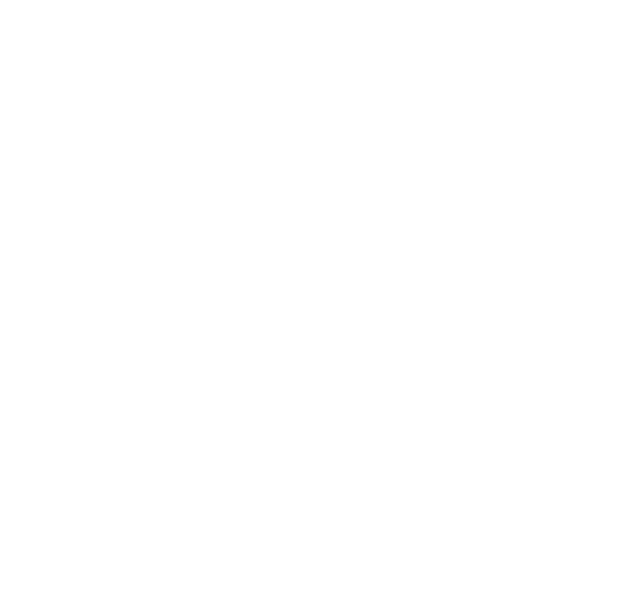
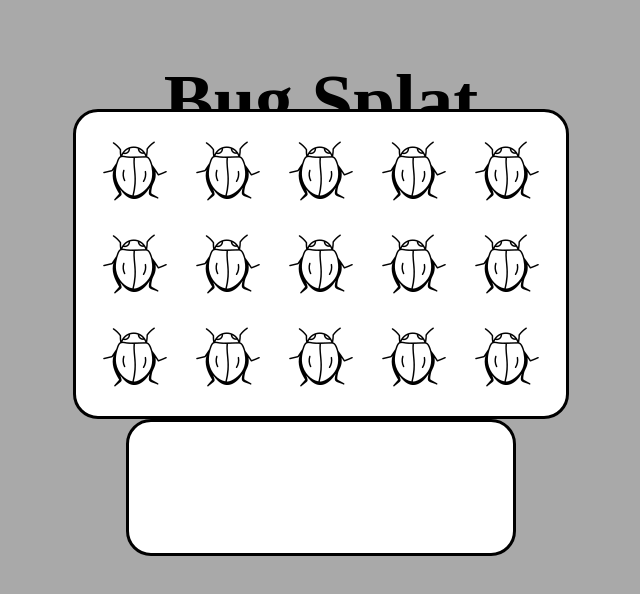
Before and after one commit to shenjamin1/JS4-Project, a plain HTML site: page index.html in a window 1280 px wide. Shown: the whole page, without its empty margins (319-959 px from the left). Drawn offline with Linux system fonts and the light colour scheme.

Commit message:
Add files via upload

```diff
--- a/index.html
+++ b/index.html
@@ -1,12 +1,122 @@
 <!DOCTYPE html>
 <html lang="en">
+
 <head>
     <meta charset="UTF-8">
     <meta http-equiv="X-UA-Compatible" content="IE=edge">
     <meta name="viewport" content="width=device-width, initial-scale=1.0">
     <title> Bug Splat </title>
+    <style>
+        body {
+            display: flex;
+            justify-content: center;
+            background-color:darkgray;
+        }
+
+        #title {
+            font-size: 75px;
+        }
+
+        #image-container {
+            display: grid;
+            grid-template-columns: repeat(5, 1fr);
+            grid-template-rows: repeat(3, 1fr);
+            grid-gap: 25px;
+            margin: 0;
+            position: absolute;
+            top: 33%;
+            left: 50%;
+            transform: translate(-50%, -50%);
+            border: 3px solid black;
+            border-radius: 25px;
+            padding: 25px;
+            background-color: white;
+        }
+
+        .image {
+            width: 100%;
+            height: 100%;
+        }
+
+        #output {
+            width: 30%;
+            height: 10%;
+            position: absolute;
+            top: 50%;
+            text-align: center;
+            border: 3px solid black;
+            border-radius: 25px;
+            padding-top: 4%;
+            background-color: white;
+            display: flex;
+            justify-content: center;
+            font-size: larger;
+            font: bolder;
+        }
+    </style>
+    <script>
+
+        var bugsLeft = 15;
+
+        let images = [
+            "splat.png", "splat.png", "splat.png", "splat.png", "splat.png",
+            "splat.png", "splat.png", "splat.png", "splat.png", "splat.png",
+            "splat.png", "splat.png", "splat.png", "splat.png", "splat.png",
+        ];
+
+        let defiantLines = [
+            "You'll never get us all.", "That's all you got?", "My grandma can splat better than you.", "zZz...",
+            "Try again, lil bro.", "Shiver me timbers!!!", "Skill issue.", "L Bozo + Ratio",
+        ]
+
+        let pleadLines = [
+            "Wait no.", "Please stop!", "Meow.", "We're sorry!!",
+            "We didn't mean it.", "Leave us alone.", "I want my mommy.",
+        ]
+
+        function changeImage(imageNumber) {
+            bugsLeft--;
+            let image = document.getElementsByClassName('image')[imageNumber - 1];
+            let output = document.getElementById("output");
+            image.src = images[imageNumber - 1];
+            if (bugsLeft >= 8) {
+                var randIndex = Math.floor(Math.random() * defiantLines.length);
+                output.innerHTML = defiantLines[randIndex];
+                defiantLines.splice(randIndex, 1);
+            } else if (bugsLeft > 0) {
+                var randIndex = Math.floor(Math.random() * pleadLines.length);
+                output.innerHTML = pleadLines[randIndex];
+                pleadLines.splice(randIndex, 1);
+            } else {
+                output.innerHTML = "You've splatted us all!";
+            }
+        }
+    </script>
 </head>
+
 <body>
+    <div id="title-container">
+        <h1 id="title"><u>Bug Splat</u></h1>
+    </div>
+    <div id="image-container">
+        <img class="image" id="image1" src="bug.png" onclick="changeImage(1)">
+        <img class="image" id="image2" src="bug.png" onclick="changeImage(2)">
+        <img class="image" id="image3" src="bug.png" onclick="changeImage(3)">
+        <img class="image" id="image4" src="bug.png" onclick="changeImage(4)">
+        <img class="image" id="image5" src="bug.png" onclick="changeImage(5)">
+        <img class="image" id="image6" src="bug.png" onclick="changeImage(6)">
+        <img class="image" id="image7" src="bug.png" onclick="changeImage(7)">
+        <img class="image" id="image8" src="bug.png" onclick="changeImage(8)">
+        <img class="image" id="image9" src="bug.png" onclick="changeImage(9)">
+        <img class="image" id="image10" src="bug.png" onclick="changeImage(10)">
+        <img class="image" id="image11" src="bug.png" onclick="changeImage(11)">
+        <img class="image" id="image12" src="bug.png" onclick="changeImage(12)">
+        <img class="image" id="image13" src="bug.png" onclick="changeImage(13)">
+        <img class="image" id="image14" src="bug.png" onclick="changeImage(14)">
+        <img class="image" id="image15" src="bug.png" onclick="changeImage(15)">
 
+    </div>
+    <p id="output"></p>
 </body>
+
 </html>
```
Also changed, not shown: bug.png (added), splat.png (added).
